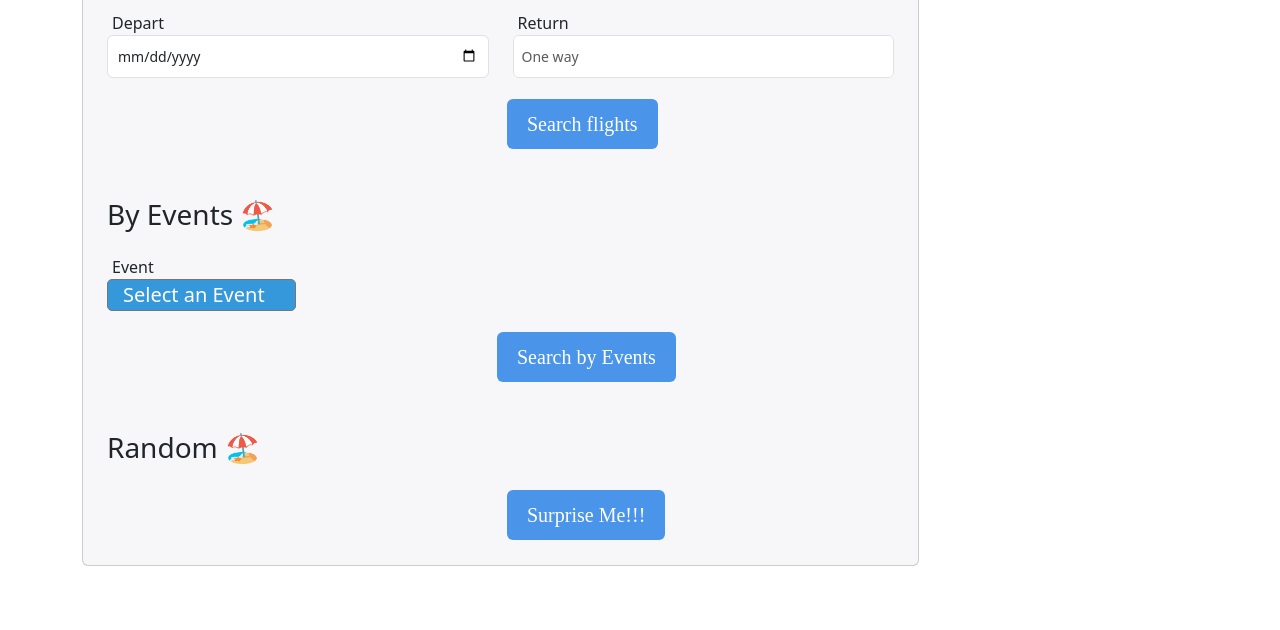
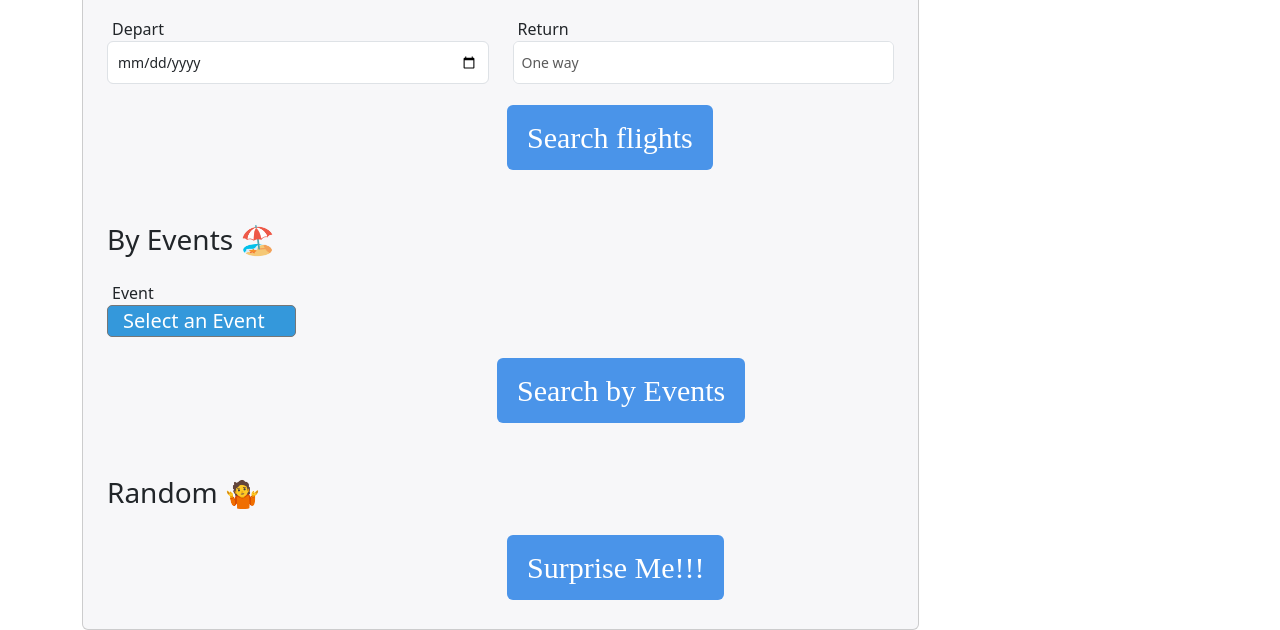
Before and after one commit to Dhruvsaini195/Minor, a plain HTML site: page index.html in a window 1280 px wide. Shown: the part 263-893 px from the top of the page. Before the commit the page ends 829 px from the top, so only its background shows below. Drawn offline with nearby package versions, Linux system fonts and the light colour scheme.

Commit message:
Add files via upload

```diff
--- a/index.html
+++ b/index.html
@@ -15,7 +15,7 @@
             <button class="btn btn3">Flights</button>
             <button class="btn btn4">About Us</button>
             <button style="float: right;" class="btn btn5">Login/Register</button>
-        </h4>
+        </h1>
     </div>
     <br>
     <br>
@@ -85,7 +85,7 @@
                     <br>
                     <br>
                     <div class="row">
-                        <div class="pb-3 h3 text-left">Random &#127958;</div>
+                        <div class="pb-3 h3 text-left">Random &#129335;</div>
                     </div>
                     <div class="row">
                         <div class="text-left col-auto">
--- a/style.css
+++ b/style.css
@@ -10,11 +10,12 @@ body{
 .btn{
 
   background: none;
-  padding: 1px 1px;
-  font-size: 20px;
+  padding: 10px 10px 10px 10px;
+  font-size: 30px;
   font-family: 'Times New Roman';
   cursor: pointer;
   margin: 1px;
+  margin-bottom: 5px;
   transition: 0.8s;
   width: fit-content;
   padding: 0px 5px;
```
